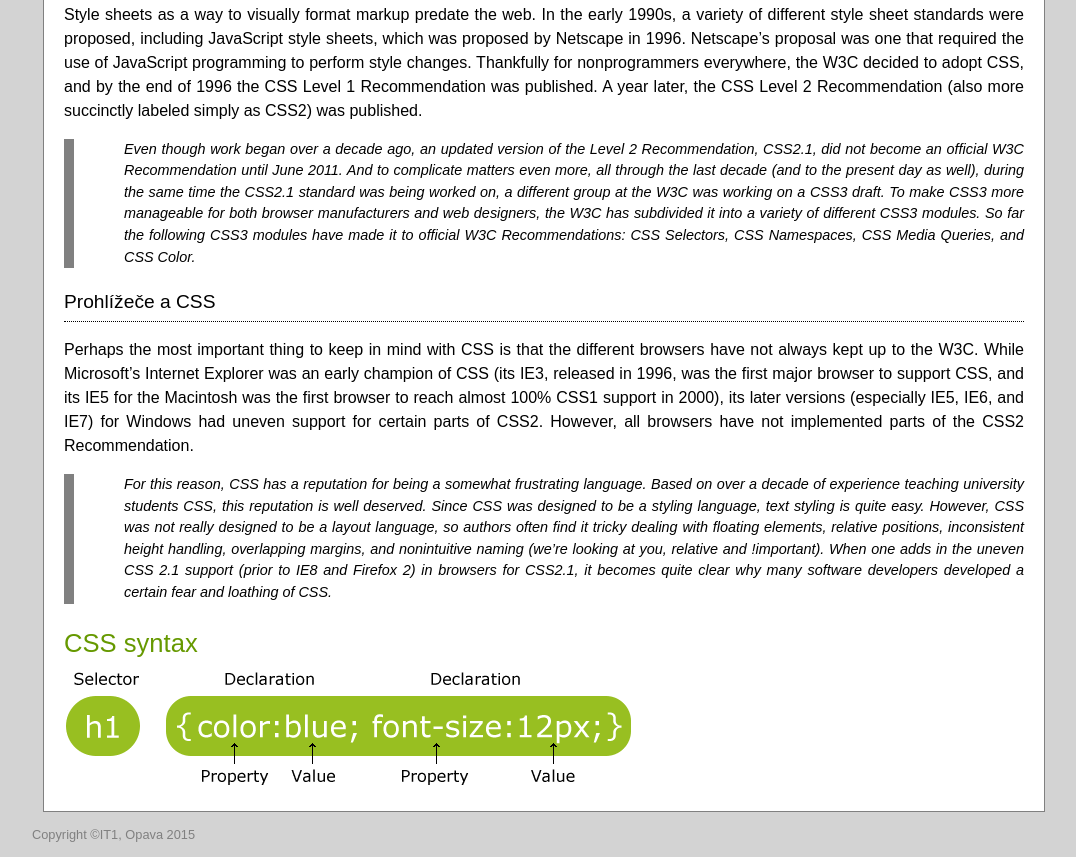
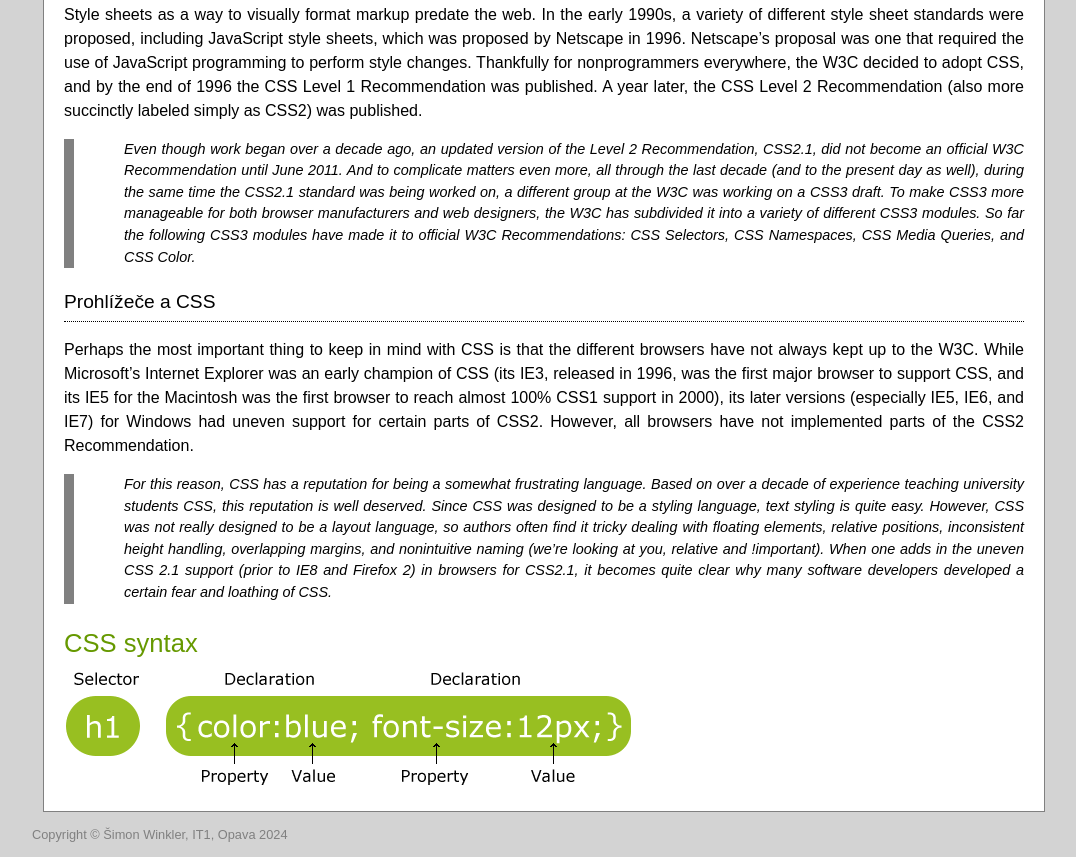
Before and after one commit to Winklerka/zaklady-css, a plain HTML site: page index.html in a window 1280 px wide. Shown: the part 752-1609 px from the top of the page, without its empty margins (96-1172 px from the left). Drawn offline with Linux system fonts and the light colour scheme; files that its build step writes are made by us from their sources; files whose address does not match are found by name.

Commit message:
Update index.html

```diff
--- a/index.html
+++ b/index.html
@@ -83,6 +83,6 @@
         </section>
     </body>
     <footer>
-    <p>Copyright &copy;IT1, Opava 2015</p>
+    <p>Copyright &copy; Šimon Winkler, IT1, Opava 2024</p>
     </footer>
 </html>
```
